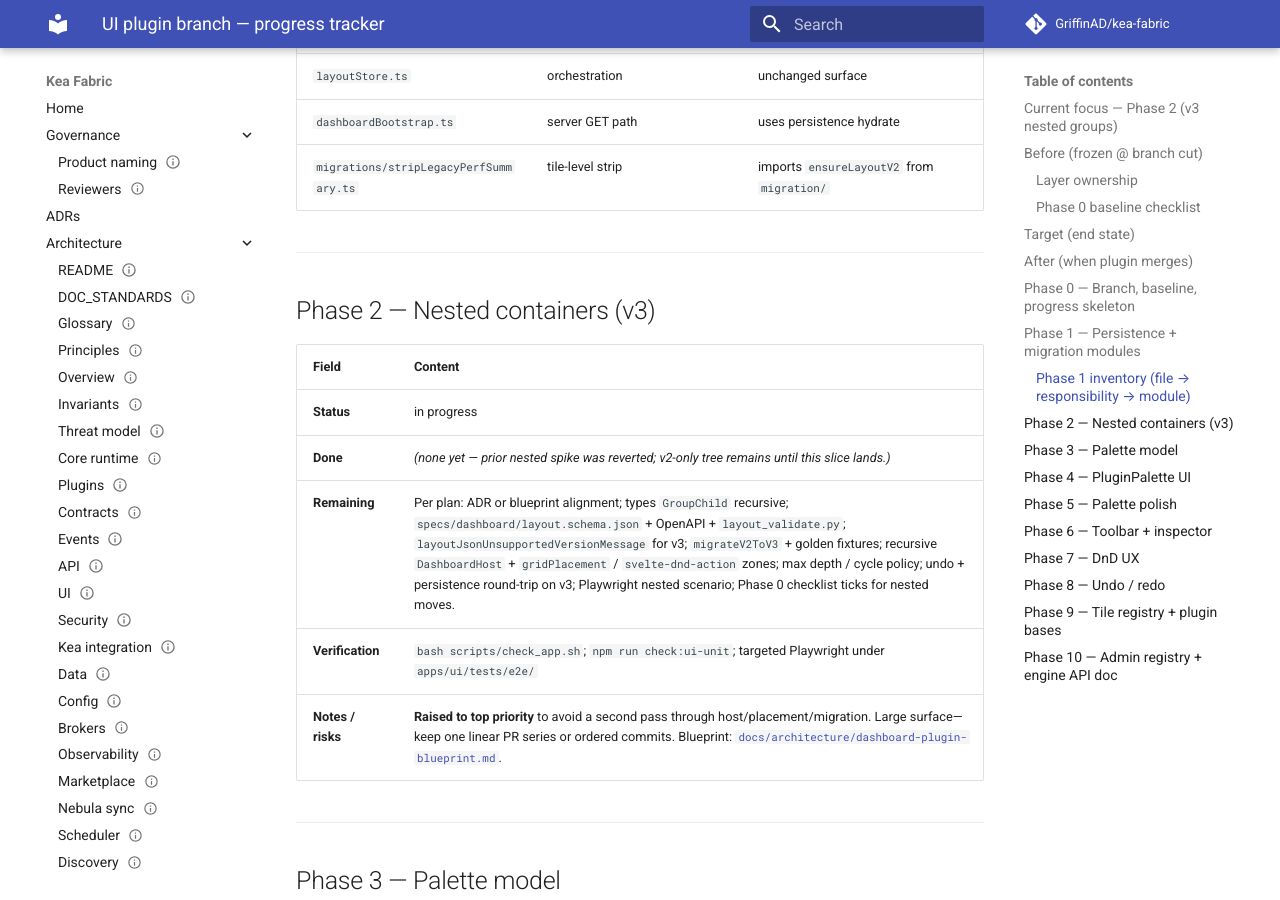
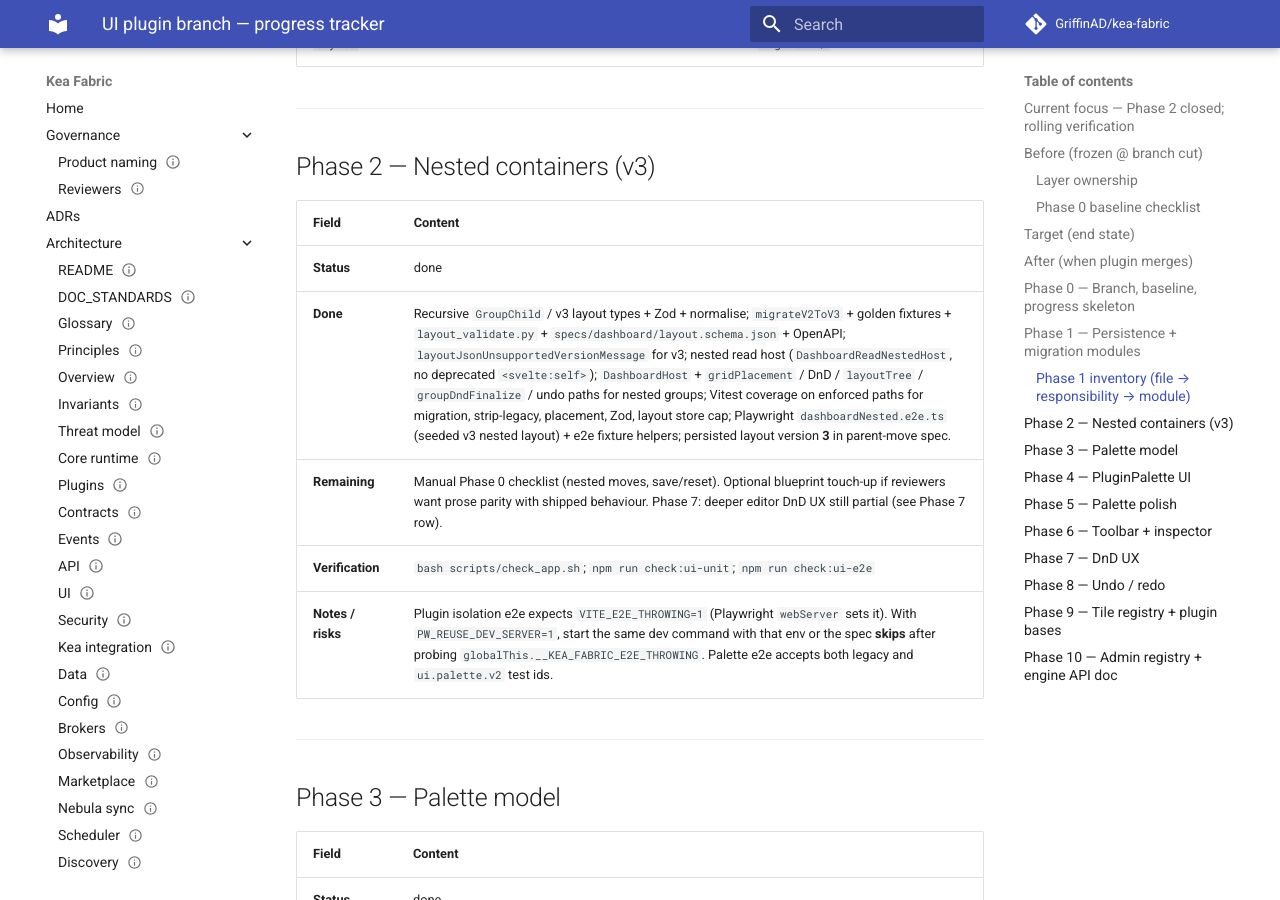
Before and after one commit to GriffinAD/dns-fabric, an MkDocs documentation site: the page built from docs/planning/UI_PLUGIN_BRANCH_PROGRESS.md, in a window 1280 px wide and 900 px high, scrolled down 3475 px. Built offline with MkDocs 1.6.1 and Material for MkDocs 9.7.7, drawn with Linux system fonts in a browser that asks for light colours; comment, search, counter and statistics services are not loaded; some of the changed text lies outside the part shown.

Commit message:
fix(ui): nested read host import; e2e palette v3 and E2E probe
Replace deprecated svelte:self with self-import in DashboardReadNestedHost.
Set globalThis.__KEA_FABRIC_E2E_THROWING when VITE_E2E_THROWING=1; skip
pluginIsolation when reusing a dev server without that env. Accept
layout-edit-palette-v2 in palette e2e; expect persisted layout version 3.
Mark Phase 2 done in UI_PLUGIN_BRANCH_PROGRESS.

Signed-off-by: GriffinAD <nigel.surridge@btinternet.com>

```diff
--- a/apps/ui/src/lib/dashboard/DashboardReadNestedHost.svelte
+++ b/apps/ui/src/lib/dashboard/DashboardReadNestedHost.svelte
@@ -1,5 +1,6 @@
 <script lang="ts">
   import type { Snippet } from "svelte";
+  import DashboardReadNestedHost from "./DashboardReadNestedHost.svelte";
   import TileEditChrome from "./TileEditChrome.svelte";
   import {
     groupGridAreaStyle,
@@ -82,7 +83,7 @@
             {/each}
           </div>
         {:else}
-          <svelte:self
+          <DashboardReadNestedHost
             group={child}
             outerCols={Gc}
             {editLayout}
--- a/docs/planning/UI_PLUGIN_BRANCH_PROGRESS.md
+++ b/docs/planning/UI_PLUGIN_BRANCH_PROGRESS.md
@@ -3,11 +3,9 @@
 **Branch:** `plugin`
 **Plan:** [.cursor/plans/ui-v2-plugin-branch.plan.md](../../.cursor/plans/ui-v2-plugin-branch.plan.md) (read-only reference; do not edit as part of routine work)
 
-## Current focus — Phase 2 (v3 nested groups)
+## Current focus — Phase 2 closed; rolling verification
 
-**Priority:** Ship **nested containers** as the next coordinated engine slice so we do not rework placement, host DnD zones, migration, undo, and server validation twice. Phases 3–10 already landed on **v2** (tiles-only inside groups); v3 adds **groups-as-children** with depth/cycle policy and a single migration path (`migrateV2ToV3` + golden fixtures). Align [`dashboard-plugin-blueprint.md`](../architecture/dashboard-plugin-blueprint.md) or a short ADR if host contracts change.
-
-**Scope reminder (from plan):** touch `types` / Zod / normalise, `migration/`, `layoutTree` / `gridPlacement`, `DashboardHost`, `layoutJsonUnsupportedVersionMessage`, `specs/dashboard/layout.schema.json`, OpenAPI, `layout_validate.py`, then Playwright + Phase 0 checklist for nested moves.
+**Phase 2 (v3 nested groups)** is **done** on this branch (types, migration, host read/edit, schema, tests). **Remaining:** manual Phase 0 checklist ticks (human sign-off); optional Phase 7 editor DnD polish against the v3 drop matrix; align [`dashboard-plugin-blueprint.md`](../architecture/dashboard-plugin-blueprint.md) or a short ADR only if a **new** host or persistence contract diverges from what the code already implements.
 
 ## Before (frozen @ branch cut)
 
@@ -48,7 +46,7 @@ Manual unless noted; all should pass on `plugin`.
 ## Target (end state)
 
 - First-class **migration** + **persistence** modules; thin shell/bootstrap.
-- **v3** recursive groups; schema + OpenAPI + Python validator aligned (**Phase 2 — in progress;** see section below).
+- **v3** recursive groups; schema + OpenAPI + Python validator aligned (**Phase 2 — done;** see Phase 2 row).
 - Unified **palette** (plugins + core) with codec + PluginPalette UI + polish.
 - **Editor** toolbar + inspector; **DnD** interaction layer; **undo/redo** with documented remote rules.
 - **dashboardTileRegistry** + lint boundaries; **adminRouteRegistry** + engine public API doc.
@@ -99,11 +97,11 @@ _Update once merge to `main` is done._
 
 | Field | Content |
 | --- | --- |
-| **Status** | in progress |
-| **Done** | _(none yet — prior nested spike was reverted; v2-only tree remains until this slice lands.)_ |
-| **Remaining** | Per plan: ADR or blueprint alignment; types `GroupChild` recursive; `specs/dashboard/layout.schema.json` + OpenAPI + `layout_validate.py`; `layoutJsonUnsupportedVersionMessage` for v3; `migrateV2ToV3` + golden fixtures; recursive `DashboardHost` + `gridPlacement` / `svelte-dnd-action` zones; max depth / cycle policy; undo + persistence round-trip on v3; Playwright nested scenario; Phase 0 checklist ticks for nested moves. |
-| **Verification** | `bash scripts/check_app.sh`; `npm run check:ui-unit`; targeted Playwright under `apps/ui/tests/e2e/` |
-| **Notes / risks** | **Raised to top priority** to avoid a second pass through host/placement/migration. Large surface—keep one linear PR series or ordered commits. Blueprint: [`docs/architecture/dashboard-plugin-blueprint.md`](../../docs/architecture/dashboard-plugin-blueprint.md). |
+| **Status** | done |
+| **Done** | Recursive `GroupChild` / v3 layout types + Zod + normalise; `migrateV2ToV3` + golden fixtures + `layout_validate.py` + `specs/dashboard/layout.schema.json` + OpenAPI; `layoutJsonUnsupportedVersionMessage` for v3; nested read host (`DashboardReadNestedHost`, no deprecated `<svelte:self>`); `DashboardHost` + `gridPlacement` / DnD / `layoutTree` / `groupDndFinalize` / undo paths for nested groups; Vitest coverage on enforced paths for migration, strip-legacy, placement, Zod, layout store cap; Playwright `dashboardNested.e2e.ts` (seeded v3 nested layout) + e2e fixture helpers; persisted layout version **3** in parent-move spec. |
+| **Remaining** | Manual Phase 0 checklist (nested moves, save/reset). Optional blueprint touch-up if reviewers want prose parity with shipped behaviour. Phase 7: deeper editor DnD UX still partial (see Phase 7 row). |
+| **Verification** | `bash scripts/check_app.sh`; `npm run check:ui-unit`; `npm run check:ui-e2e` |
+| **Notes / risks** | Plugin isolation e2e expects `VITE_E2E_THROWING=1` (Playwright `webServer` sets it). With `PW_REUSE_DEV_SERVER=1`, start the same dev command with that env or the spec **skips** after probing `globalThis.__KEA_FABRIC_E2E_THROWING`. Palette e2e accepts both legacy and `ui.palette.v2` test ids. |
 
 ---
 
```
Also changed, not shown: 4 other files.
